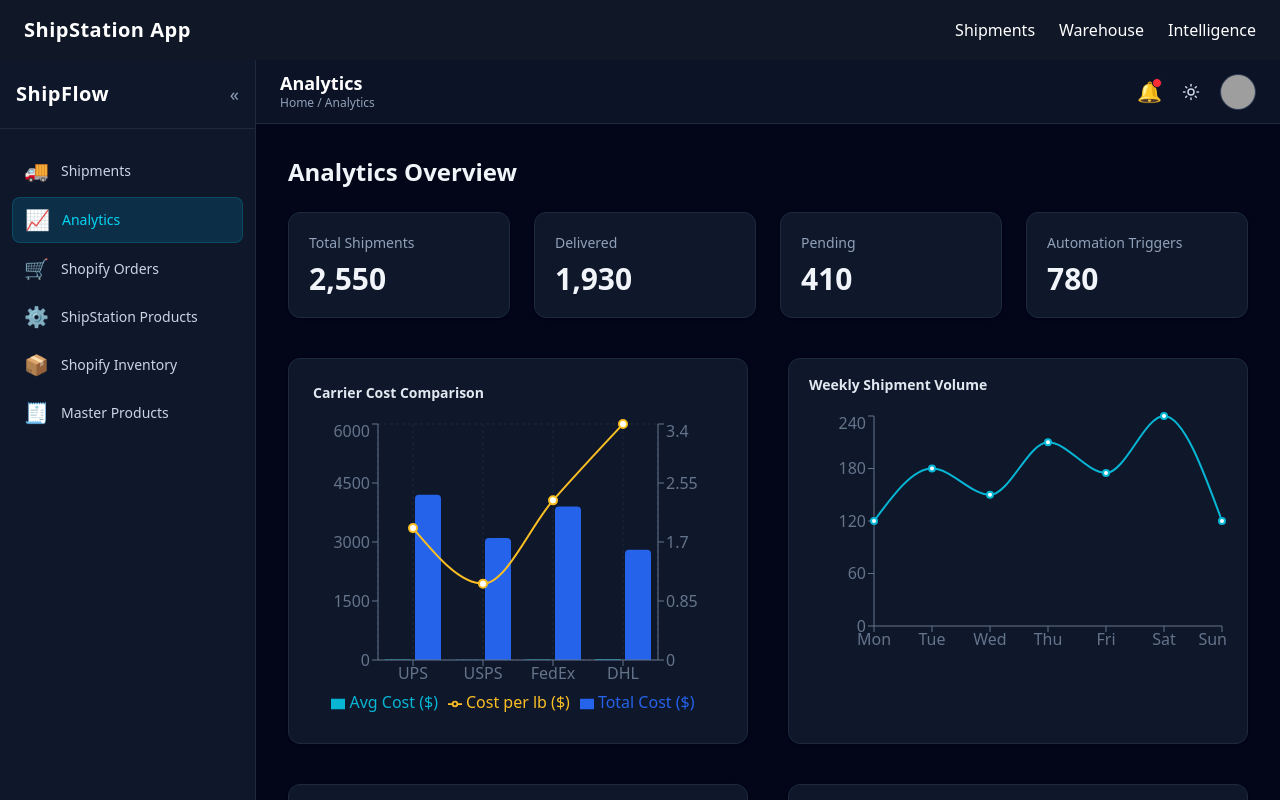
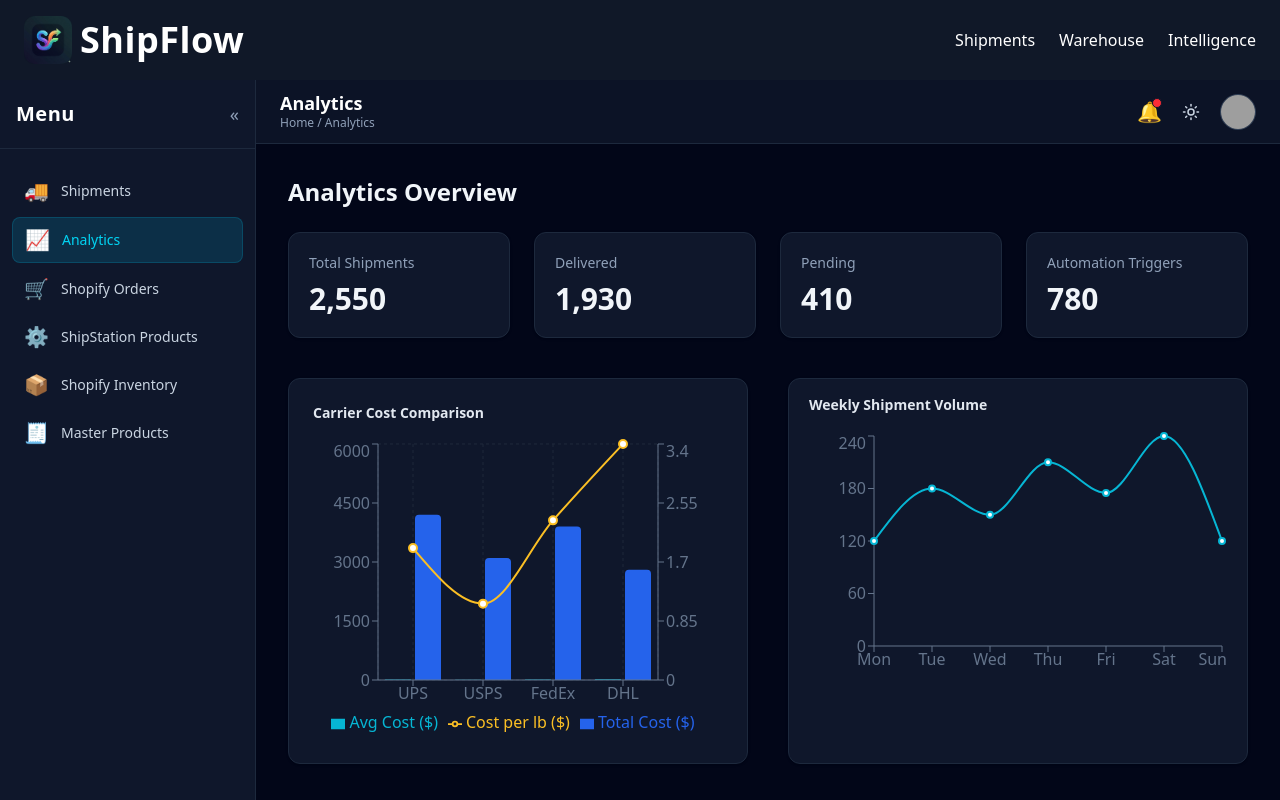
Before and after one commit to linarifux/shipstation-saas, a React (Vite) app in the folder frontend/: page /analytics in a window 1280 px wide. Shown: the top 800 px of the page. Built offline with nearby package versions, Linux system fonts and the light colour scheme; grey boxes are pictures that could not be loaded.

Commit message:
Favicon updated, logo updated, sidebar updated, topbar updated

```diff
--- a/frontend/index.html
+++ b/frontend/index.html
@@ -2,7 +2,7 @@
 <html lang="en">
   <head>
     <meta charset="UTF-8" />
-    <link rel="icon" type="image" href="/shipflow.png" />
+    <link rel="icon" type="image" href="./public/shipflow.png"/>
     <meta name="viewport" content="width=device-width, initial-scale=1.0" />
     <title>ShipFLow</title>
   </head>
--- a/frontend/src/components/Navbar.jsx
+++ b/frontend/src/components/Navbar.jsx
@@ -10,7 +10,10 @@
 
         {/* Logo */}
         <Link to="/" className="text-xl font-bold tracking-wide">
-          ShipStation App
+          <div className="flex items-center space-x-2">
+            <img src="./public/shipflow.png" alt="ShipFlow Logo" className="size-12" />
+            <span className="text-4xl">ShipFlow</span>
+          </div>
         </Link>
 
         {/* Desktop Links */}
--- a/frontend/src/components/layout/Sidebar.jsx
+++ b/frontend/src/components/layout/Sidebar.jsx
@@ -22,7 +22,7 @@
       <div className="flex items-center justify-between px-4 py-5 border-b border-slate-800">
         {!collapsed && (
           <h1 className="text-xl font-bold text-white tracking-wide">
-            ShipFlow
+            Menu
           </h1>
         )}
 
--- a/frontend/src/components/layout/Topbar.jsx
+++ b/frontend/src/components/layout/Topbar.jsx
@@ -20,7 +20,7 @@
 export default function Topbar({ toggleSidebar }) {
   const { pathname } = useLocation();
 
-  const pageTitle = pageTitles[pathname] || "ShipFlow";
+  const pageTitle = pageTitles[pathname] || "Welcome";
 
   // Breadcrumb generator
   const breadcrumbs = pathname
```
